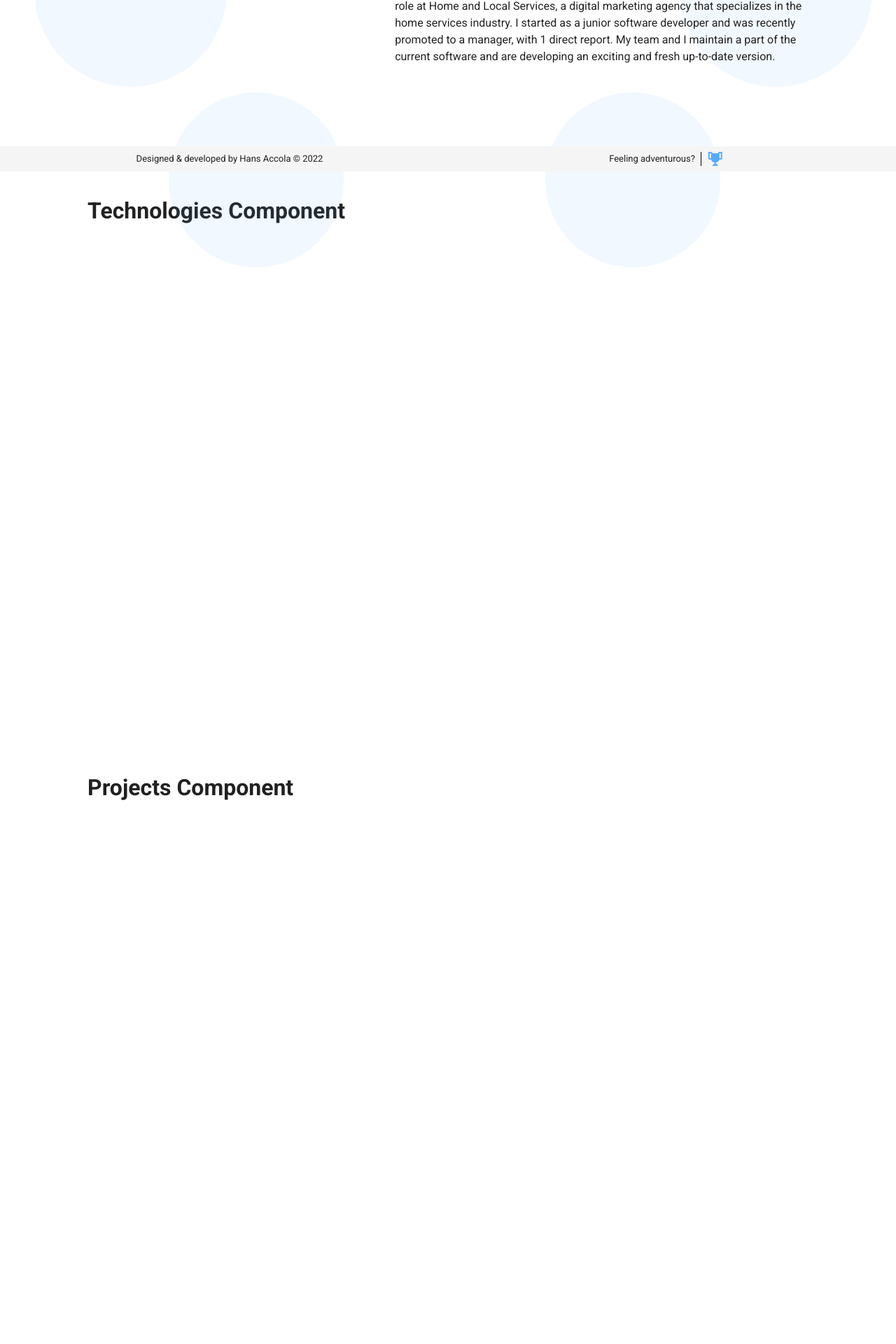
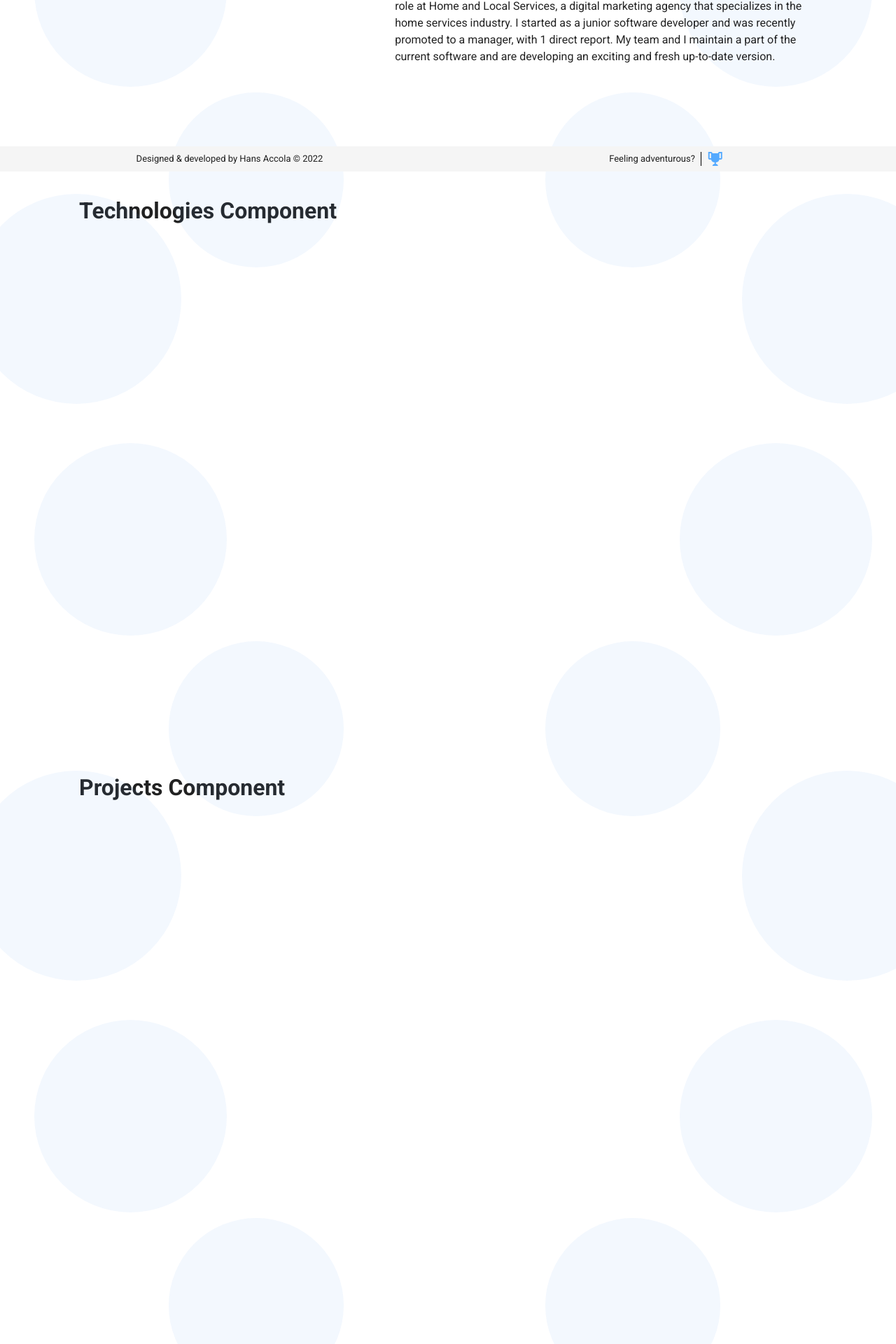
Before and after one commit to iHansy/portfolio-new, a Nuxt app: page / in a window 1280 px wide. Shown: the part 555-2475 px from the top of the page at 70% size. Built offline with nearby package versions, Linux system fonts and the light colour scheme.

Commit message:
starting technologies component

```diff
--- a/assets/main.scss
+++ b/assets/main.scss
@@ -1,4 +1,4 @@
-$primary: #5af;
+$primary: #67a4f1;
 $linkedInBlue: #1751a7;
 $grey1: #c8c8c8;
 $backgroundCircles: #f6f9fe;
@@ -175,3 +175,18 @@ $backgroundCircles: #f6f9fe;
     border-radius: 15%;
   }
 }
+
+// --------------------------------- TECHNOLOGIES ---------------------------------
+.technologies {
+  min-height: calc(100vh);
+}
+
+// --------------------------------- PROJECTS ---------------------------------
+.projects {
+  min-height: calc(100vh);
+}
+
+// --------------------------------- CONTACT ---------------------------------
+.contact {
+  min-height: calc(100vh);
+}
--- a/components/ContactComponent.vue
+++ b/components/ContactComponent.vue
@@ -1,18 +1,19 @@
 <template>
-  <div style="height: 100vh">
+  <v-row class="contact">
+    <BackgroundCirclesComponent style="opacity: 8%" />
     <h1>Contact Component</h1>
-  </div>
+  </v-row>
 </template>
 
+import 'animate.css'
+
 <script>
-export default
-
-{
+export default {
   name: 'ContactComponent',
   data() {
     return {
-      data: true,
-    }
-  },
-}
+      data: true
+    };
+  }
+};
 </script>
--- a/components/ProjectsComponent.vue
+++ b/components/ProjectsComponent.vue
@@ -1,16 +1,19 @@
 <template>
-  <div style="height: 100vh">
+  <v-row class="projects">
+    <BackgroundCirclesComponent style="opacity: 8%" />
     <h1>Projects Component</h1>
-  </div>
+  </v-row>
 </template>
+
+import 'animate.css'
 
 <script>
 export default {
   name: 'ProjectsComponent',
   data() {
     return {
-      data: true,
-    }
-  },
-}
+      data: true
+    };
+  }
+};
 </script>
--- a/components/TechnologiesComponent.vue
+++ b/components/TechnologiesComponent.vue
@@ -1,8 +1,11 @@
 <template>
-  <div style="height: 100vh">
+  <v-row class="technologies">
+    <BackgroundCirclesComponent style="opacity: 8%" />
     <h1>Technologies Component</h1>
-  </div>
+  </v-row>
 </template>
+
+import 'animate.css'
 
 <script>
 export default {
```
Also changed, not shown: components/AboutMeComponent.vue (+1 -9 lines).
